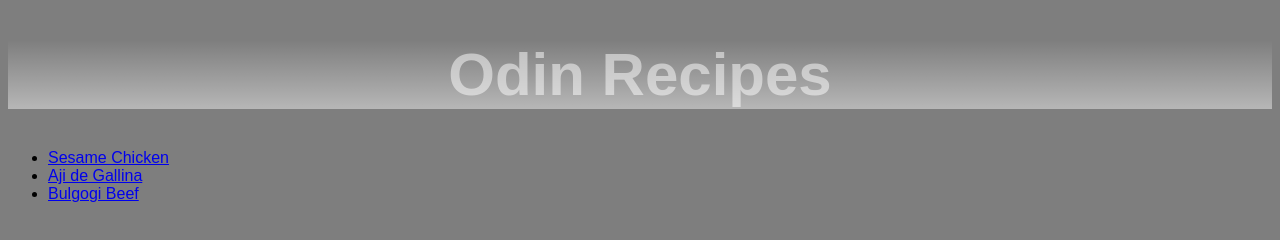
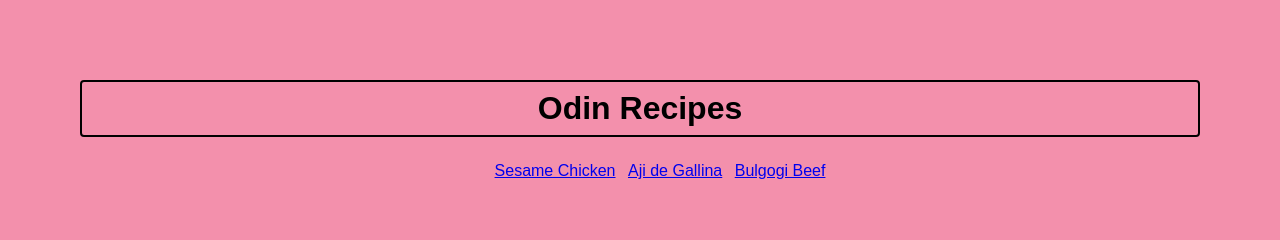
Before and after one commit to SelfHostedToast/odin-recipes, a plain HTML site: page index.html in a window 1280 px wide. Drawn offline with Linux system fonts and the light colour scheme.

Commit message:
various css tweaks, new index layout

```diff
--- a/index.html
+++ b/index.html
@@ -7,7 +7,7 @@
     <link rel="stylesheet" href="./style.css" />
   </head>
   <body>
-    <h1 class="font-change">Odin Recipes</h1>
+    <h1 class="font-change title">Odin Recipes</h1>
     <ul class="font-change">
       <li><a href="./recipes/sesame_chicken.html">Sesame Chicken</a></li>
       <li><a href="./recipes/aji_de_gallina.html">Aji de Gallina</a></li>
--- a/style.css
+++ b/style.css
@@ -1,21 +1,23 @@
 .font-change {
   font-family: Arial, Helvetica, sans-serif;
 }
-h1 {
-  color: rgba(255, 255, 255, 0.5);
+
+.title {
   text-align: center;
-  font-weight: bold;
-  font-size: 60px;
-  background-image: linear-gradient(
-    to bottom,
-    rgba(255, 0, 0, 0),
-    rgba(255, 255, 255, 0.438)
-  );
+  border: 2px solid black;
+  padding: 8px;
+  border-radius: 4px;
 }
 body {
-  background-color: rgba(0, 0, 0, 0.507);
+  margin: 80px;
+  background-color: rgba(233, 34, 90, 0.5);
+}
+ul {
+  list-style-type: none;
+  text-align: center;
 }
 
-.foodimg {
-  align-self: auto;
+li {
+  padding: 4px;
+  display: inline-block;
 }
```
